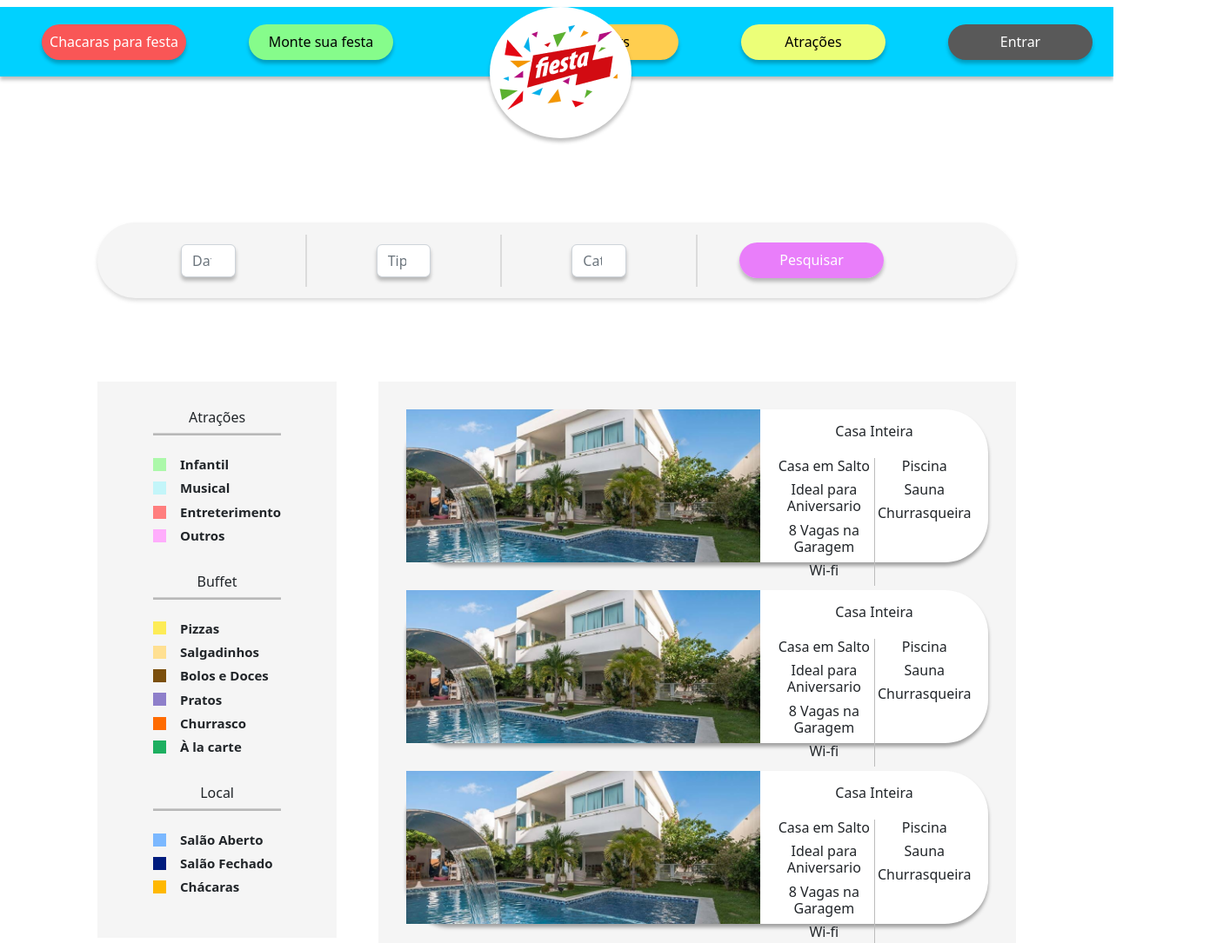
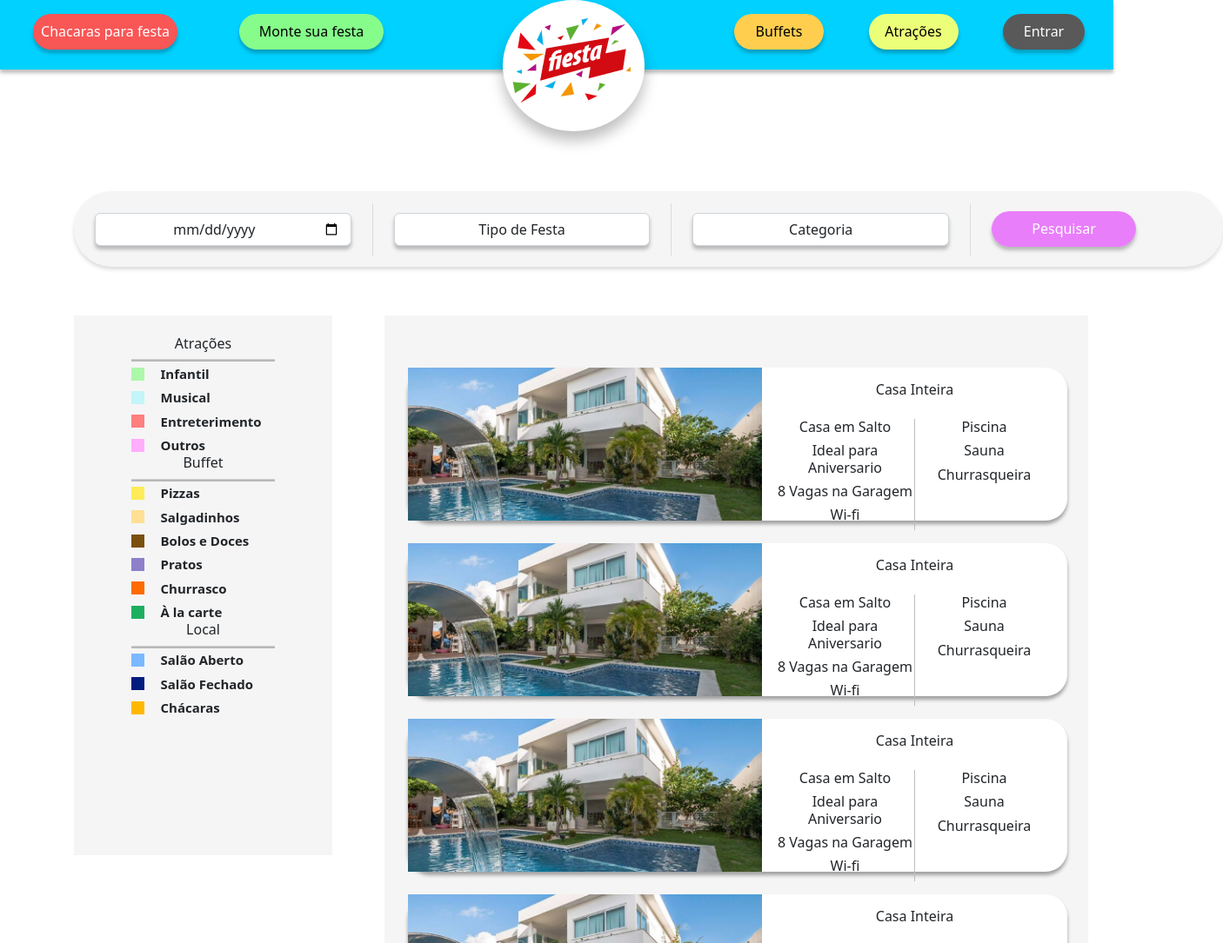
Before and after one commit to Fpanizio/Fiesta-2.0, a plain HTML site: page index.html in a window 1280 px wide. Shown: the top 1085 px of the page at 87% size, 1406 px wide, since content can reach past the window. Drawn offline with nearby package versions, Linux system fonts and the light colour scheme.

Commit message:
Add files via upload

```diff
--- a/assets/css/styles.scss
+++ b/assets/css/styles.scss
@@ -1,41 +1,64 @@
 body {
-  border: 0;
-  font-weight: 550;
+  max-width: 1440px;
+  height: auto;
 }
 
-.nav {
+.header {
+  background-color: #00d1ff;
+  display: flex;
+  flex: 3;
+  box-shadow: 0px 4px 4px rgba(0, 0, 0, 0.25);
+  padding: 14px 33px 21px 38px;
+  height: 5rem;
+}
+
+.navbar-nav {
+  display: flex;
+  width: 100%;
   justify-content: space-between;
-  background-color: #00d1ff;
-  position: relative;
-  height: 5rem;
-  box-shadow: 0px 4px 4px rgba(0, 0, 0, 0.25);
 }
 
 .navbar-box {
-  position: relative;
   text-align: center;
-  font-weight: 500;
+  font-weight: 400;
 
-  margin-left: 3rem;
-  margin-right: 1.5rem;
-
-  width: 166px;
-  height: 41px;
+  max-width: 166px;
 
   border-radius: 100px;
   box-shadow: 0px 4px 4px rgba(0, 0, 0, 0.25);
 }
 
+.box-A {
+  width: 166px;
+  height: 41px;
+}
+
+.box-B {
+  width: 103px;
+  height: 41px;
+}
+
+.box-C {
+  width: 94px;
+  height: 41px;
+}
+
+.box-D {
+  width: 10px;
+  height: 41px;
+}
+
+.logo {
+  display: flex;
+}
 .logo-image {
-  margin-top: 4.4rem;
-  left: 50%;
-  margin-left: -77px;
+  margin-left: 137px;
+  margin-top: 4.9rem;
   width: 163px;
   height: 151px;
-  background-color: white;
+  background-color: #ffffff;
   border-radius: 100%;
-  box-shadow: 0px 4px 4px rgba(0, 0, 0, 0.25);
-  position: absolute;
+  box-shadow: 0px 11px 16px rgba(0, 0, 0, 0.25);
 }
 
 .vertical-line {
@@ -48,16 +71,19 @@ body {
 
 .search-box {
   display: flex;
+  flex: 4;
   align-items: center;
   justify-content: space-between;
-  margin-top: 10rem;
-  margin-left: 7rem;
-  margin-right: 7rem;
-  padding-left: 1rem;
-  padding-right: 8rem;
+
+  margin-top: 140px;
+  margin-left: 85px;
+
+  width: 1321px;
   height: 87px;
+
   box-shadow: 0px 3px 4px rgba(116, 116, 116, 0.25);
   border-radius: 57px;
+
   background-color: #f5f5f5;
 }
 
@@ -67,40 +93,46 @@ body {
   align-items: center;
   justify-content: space-between;
 
-  padding-left: 5rem;
-  padding-right: 5rem;
+  padding: 24px;
 
   height: 60px;
-  border-right: 2px solid #dbdbdb;
+  border-right: 1px solid #dbdbdb;
+}
+
+.search-button {
+  margin-left: 24px;
+  margin-right: 100px;
 }
 
 .input-style {
   text-align: center;
+  font-weight: 400;
+  border-radius: 4px;
+
   box-shadow: 0px 4px 4px rgba(0, 0, 0, 0.25);
 }
 
 .main-page {
   display: flex;
-  flex: 2;
-  justify-content: space-between;
-  margin-top: 6rem;
-  margin-left: 7rem;
-  margin-right: 7rem;
+  padding: 8px 29px 128px 85px;
+  margin-top: 48px;
 }
 
 .main-content {
-  flex: 3;
+  width: 100%;
   height: 70rem;
   background: #f5f5f5;
+  padding: 34px 24px 33px 27px;
+  margin-left: 60px;
 }
 
 .side-menu {
   display: flex;
   flex-direction: column;
-  flex: 1;
-  margin-right: 3rem;
-  height: 40rem;
+  width: 298px;
+  height: 621px;
   background: #f5f5f5;
+  padding: 23px 66px 46px;
 }
 
 .side-menu-title {
@@ -108,11 +140,8 @@ body {
   align-items: center;
   justify-content: center;
 
-  padding-top: 2rem;
+  // background-color: red;
 
-  margin-left: 4rem;
-  margin-right: 4rem;
-  margin-bottom: 1.2rem;
   border-bottom: 1px solid #cecece;
   box-shadow: 0px 2px 0px 0px rgba(0, 0, 0, 0.25);
 }
@@ -123,8 +152,8 @@ body {
   font-weight: 550;
   font-size: 15px;
 
-  margin-left: 4rem;
-  margin-right: 4rem;
+  width: 165px;
+
   margin-top: 0.3rem;
 }
 
@@ -132,16 +161,15 @@ body {
   display: flex;
   height: 11rem;
 
-  margin-top: 2rem;
-  margin-left: 2rem;
-  margin-right: 2rem;
+  margin-top: 26px;
+  margin-bottom: 26px;
 
-  border-radius: 50px;
+  border-radius: 25px;
   box-shadow: 0px 4px 4px rgba(0, 0, 0, 0.35);
 
   background-color: #ffffff;
 }
-//  ERRO NO INDEX - Main image- linha 153
+
 .card {
   display: flex;
   flex: 2;
@@ -168,56 +196,53 @@ body {
 
 .image-house {
   padding-left: 0.01rem;
-  max-height: 11rem;
-  max-width: 26rem;
+  max-height: 186px;
+  max-width: 423px;
 }
 
 .sub-title {
   display: block;
   text-align: center;
   justify-content: center;
-  padding-top: 1rem;
-  height: 2.5rem;
+  padding-top: 16px;
 }
 
 .box {
   height: 15px;
   width: 15px;
-  margin-right: 1rem;
+  margin-right: 18.5px;
 }
 
 .footer {
-  margin-top: 7rem;
   display: flex;
-  flex: 5;
-  width: 100%;
-  height: 25rem;
+  justify-content: center;
+  padding: 48px auto;
   background-color: #8cffd6;
 }
 
 .footer-start-information {
-  flex: 2;
   align-items: center;
   text-align: end;
-  padding-top: 10rem;
-  padding-right: 3rem;
+  padding-top: 7.5rem;
+  padding-right: 70px;
 }
 
 .footer-end-information {
-  flex: 2;
   align-items: center;
-  padding-top: 10rem;
-  padding-left: 3rem;
+  padding-top: 7.5rem;
+  padding-left: 79px;
 }
 
 .icon-logo {
-  flex: 1;
   display: flex;
   justify-content: center;
   align-items: center;
 
   border-right: 1px solid #008e5b;
   border-left: 1px solid #008e5b;
+
+  padding-left: 69px;
+  padding-right: 69px;
 
   margin-top: 5rem;
   margin-bottom: 5rem;
@@ -275,7 +300,7 @@ body {
 }
 
 #cFFE092 {
-  background-color: #FFE092;
+  background-color: #ffe092;
 }
 
 #c8E7FCA {
--- a/index.html
+++ b/index.html
@@ -15,55 +15,64 @@
 
 <body>
 
-    <nav class="navbar navbar-expand-lg">
-        <button class="navbar-toggler" type="button" data-toggle="collapse" data-target="#navbarNavAltMarkup"
-            aria-controls="navbarNavAltMarkup" aria-expanded="false" aria-label="Toggle navigation">
-            <span class="navbar-toggler-icon"></span>
-        </button>
-
-        <!-- Header -->
-        <div class="collapse navbar-collapse nav" id="">
-            <div class="navbar-nav">
-                <div class="navbar-box" id="salmon">
+    <!-- Header -->
+    <div class="header">
+        <nav class="navbar navbar-expand-lg" style="flex: 1;">
+            <div class="navbar-nav" style="display: flex;
+            justify-content: space-between;">
+                <div class="navbar-box box-A" id="salmon">
                     <a class="nav-item nav-link" href="#" style="color: white;">Chacaras para festa</a>
                 </div>
-                <div class="navbar-box" id="green">
+                <div class="navbar-box box-A" id="green">
                     <a class="nav-item nav-link" href="#" style="color: black;">Monte sua festa</a>
                 </div>
             </div>
+        </nav>
 
+        <div class="navbar navbar-expand-lg logo" style="flex: 1;">
+            <div class="logo-image">
+                <img src="assets/Image/logo 1.png" alt="" style="padding-top: 20px; padding-left: 7px;">
+            </div>
+        </div>
+
+        <nav class="navbar navbar-expand-lg" style="flex: 1;">
             <div class="navbar-nav">
-                <div class="navbar-box" id="yellow">
+                <div class="navbar-box box-B" id="yellow">
                     <a class="nav-item nav-link" href="#" style="color: black;">Buffets</a>
                 </div>
-                <div class="navbar-box" id="yellow-light">
+                <div class="navbar-box box-B" id="yellow-light">
                     <a class="nav-item nav-link" href="#" style="color: black;">Atrações</a>
                 </div>
-                <div class="navbar-box" id="gray">
+                <div class="navbar-box box-C" id="gray">
                     <a class="nav-item nav-link" href="#" style="color: white;">Entrar</a>
                 </div>
             </div>
-        </div>
-        <div class="logo-image">
-            <img src="assets/Image/logo 1.png" alt="" style="padding-top: 20px; padding-left: 7px;">
-        </div>
-    </nav>
+        </nav>
+    </div>
 
     <!-- Search box -->
     <div class="search-box">
-        <div class="search-width">
-            <input type="search" class="form-control input-style" placeholder="Data da Festa" aria-label="Search"
+        <div class="search-width" style="flex: 1;">
+            <input type="date" class="form-control input-style" placeholder="Data da Festa" aria-label="Search"
                 aria-describedby="search-addon" />
         </div>
-        <div class="search-width">
-            <input type="search" class="form-control input-style" placeholder="Tipo de Festa" aria-label="Search"
-                aria-describedby="search-addon" />
+        <div class="search-width" style="flex: 1;">
+            <select type="select" class="form-control input-style" placeholder="Tipo de Festa">
+            <option value="">Tipo de Festa</option>
+            <option value="valor1">Tipo de Festa 1</option>
+            <option value="valor2">Tipo de Festa 2</option>
+            <option value="valor3">Tipo de Festa 3</option>
+        </select>
         </div>
-        <div class="search-width">
-            <input type="search" class="form-control input-style" placeholder="Categoria" aria-label="Search"
-                aria-describedby="search-addon" />
+        <div class="search-width" style="flex: 1;">
+            <select type="select" class="form-control input-style" placeholder="Tipo de Festa" >
+            <option value="">Categoria</option>
+            <option value="valor1">Categoria 1</option>
+            <option value="valor2">Categoria 2</option>
+            <option value="valor3">Categoria 3</option>
+        </select>
         </div>
-        <div class="navbar-box" id="purple">
+        <div class="navbar-box box-D search-button" id="purple" style="flex: 1;">
             <a class="nav-item nav-link" href="#" style="color: white;">Pesquisar</a>
         </div>
     </div>
```
Also changed, not shown: New Update.txt (added), assets/css/styles.css, 1 other file.
